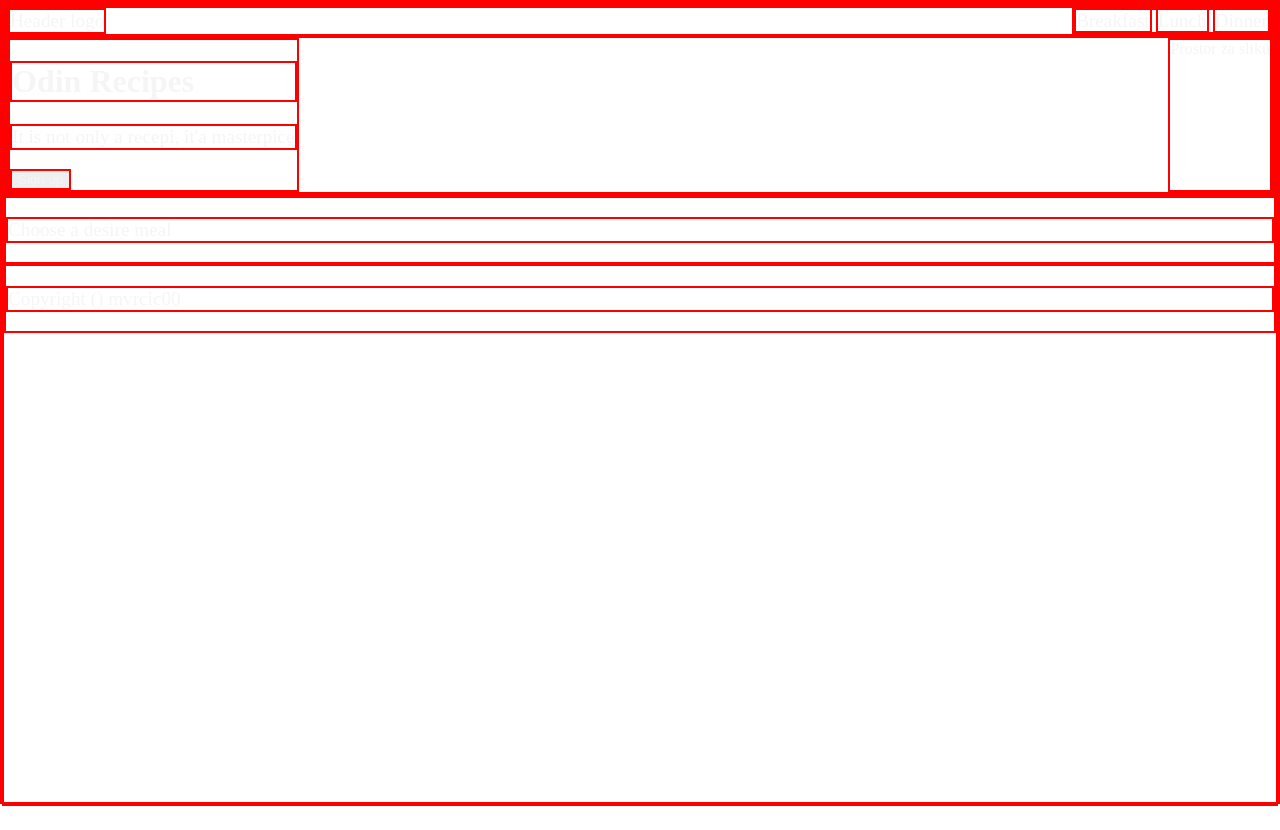
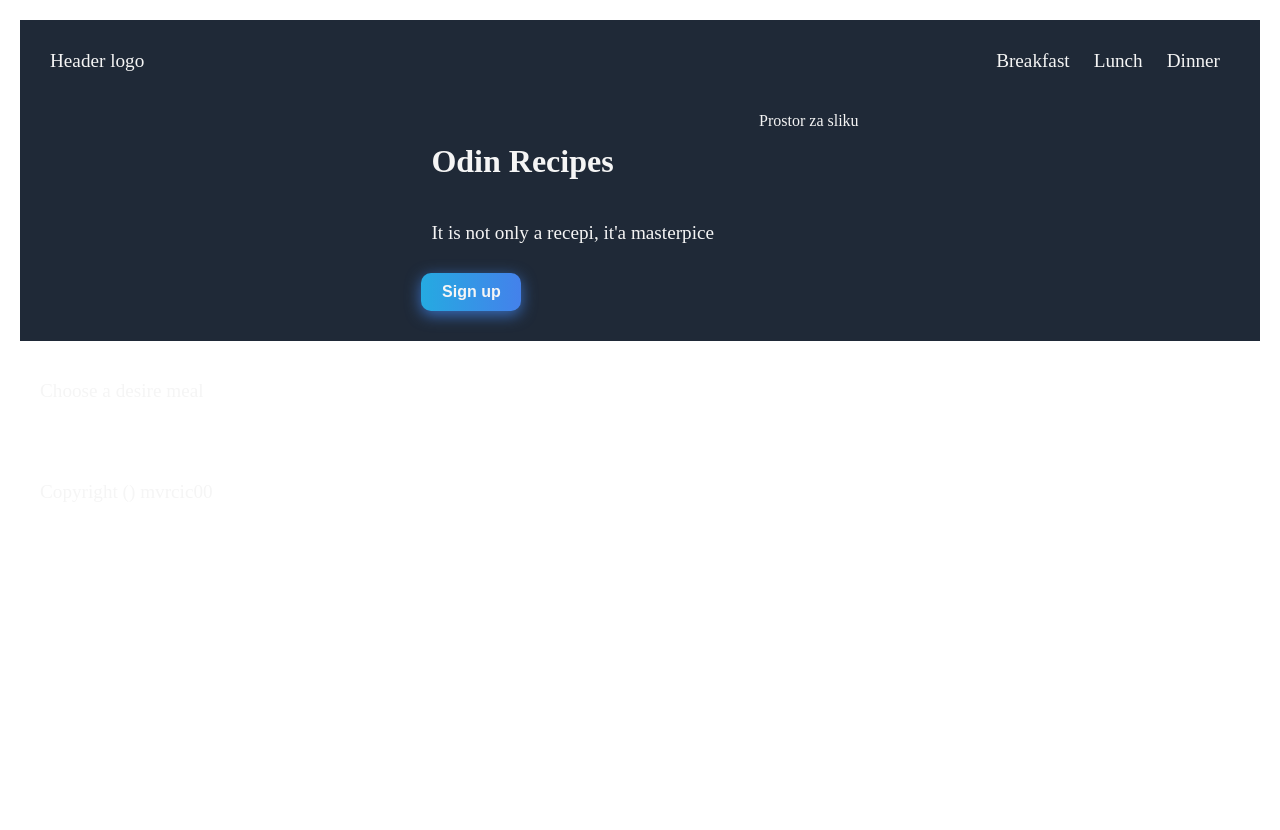
Before and after one commit to mvrcic00/odin-recipes, a plain HTML site: page index.html in a window 1280 px wide. Before the commit the page ends 806 px from the top, so only its background shows below. Drawn offline with Linux system fonts and the light colour scheme.

Commit message:
Added gradient effect with transition on buttton element

```diff
--- a/styles.css
+++ b/styles.css
@@ -1,8 +1,12 @@
+/*This segment is only for visualization!*/
 *{
 
-border: 2px solid red;
-color:whitesmoke
-}
+    padding: 10px;
+    color:whitesmoke
+
+
+    }
+/*##########################################*/
 html, body {
     margin: 0;
     height: 100%;
@@ -12,11 +16,7 @@ body{
 
     display: flex;
     flex-direction: column;
-
-
-
 }
-
 
 p,a{
 text-decoration:aqua;
@@ -24,19 +24,72 @@ font-size:larger;
 
 }
 
+/*###HEADER###HEADER###HEADER###HEADER###*/
+.header{
+    background-color: #1f2937;
+
+}
 .header_logo_links{
     display: flex;
     justify-content:space-between;
+}
+
+.header_bottom{
+    display: flex;
+    justify-content:center;
+    gap: 15px;
+}
+
+.slika1_2{
+
+width:fit-content;
+
 
 
 }
 
-.header_bottom{
-    display: flex;
-    justify-content: space-between;
-}
 
-.footer{
+
+img{
+    max-width: 250px;
+    max-height: 250px;
 
 
 }
+
+#logo{
+
+    font-size: 24px;
+    font-weight: bold;
+    color:#f9faf8;
+}
+
+#links {
+    font-size: 18px;
+    color: #e5e7eb;
+}
+
+
+button{
+
+    text-align: center;
+    cursor:pointer;
+    border-radius: 10px;
+    border: none;
+    width: 100px;
+    font-size: 16px;
+    font-weight: 600;
+    transition: 4s;
+    background-size: 300% 100%;
+
+
+
+    background-image: linear-gradient(to right, #25aae1, #4481eb, #04befe, #3f86ed);
+    box-shadow: 0 4px 15px 0 rgba(65, 132, 234, 0.75);
+
+}
+
+button:hover{
+    background-position: right center;
+
+}
```
